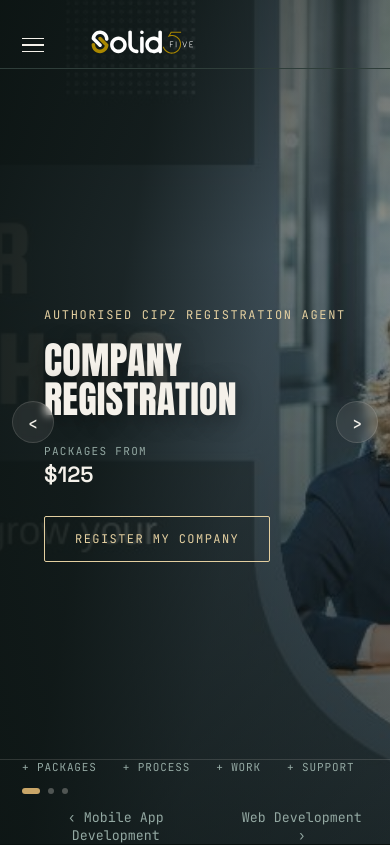
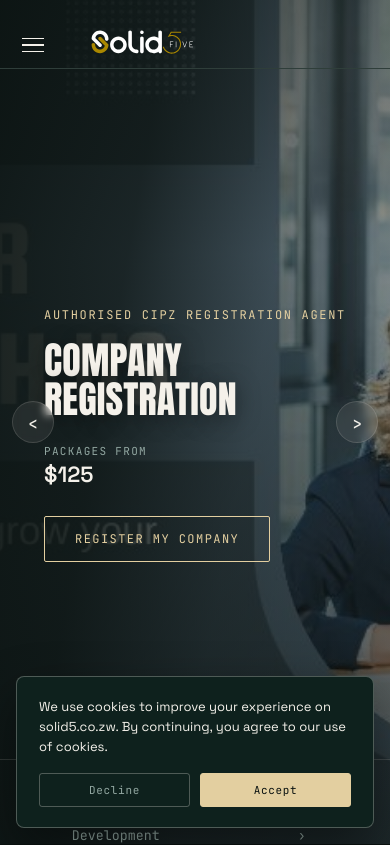
Before and after one commit to Solid5shield/solid5zw, a React (Vite) app: page / in a window 390 px wide. Shown: the top 845 px of the page. Built offline with nearby package versions, Linux system fonts and the light colour scheme.

Commit message:
Fix typo in image filename

```diff
--- a/index.html
+++ b/index.html
@@ -4,6 +4,7 @@
     <meta charset="UTF-8" />
     <meta name="viewport" content="width=device-width, initial-scale=1.0" />
     <title>Solid5 — Web &amp; Mobile App Development, Zimbabwe</title>
+      <link rel="icon" type="image/svg+xml" href="/favicon.svg" />
     <link rel="preconnect" href="https://fonts.googleapis.com">
     <link href="https://fonts.googleapis.com/css2?family=Anton&family=Space+Grotesk:wght@400;500;600;700&family=JetBrains+Mono:wght@400;500&display=swap" rel="stylesheet">
   </head>
--- a/src/App.jsx
+++ b/src/App.jsx
@@ -5,6 +5,7 @@ import Services from './components/Services.jsx'
 import About from './components/About.jsx'
 import Portfolio from './components/Portfolio.jsx'
 import Footer from './components/Footer.jsx'
+import CookieConsent from './components/CookieConsent.jsx'
 
 export default function App(){
   return (
@@ -18,6 +19,7 @@ export default function App(){
         <Portfolio />
       </main>
       <Footer />
+      <CookieConsent />
     </>
   )
 }
--- /dev/null
+++ b/src/components/CookieConsent.css
@@ -0,0 +1,61 @@
+.cookie-banner{
+  position: fixed;
+  left: 24px;
+  bottom: 24px;
+  z-index: 200;
+  max-width: 340px;
+  background: var(--teal-1);
+  border: 1px solid var(--line-strong);
+  border-radius: 8px;
+  padding: 20px 22px;
+  box-shadow: 0 20px 50px rgba(0,0,0,0.45);
+  animation: cookie-in .35s ease;
+}
+
+@keyframes cookie-in{
+  from{ opacity: 0; transform: translateY(12px); }
+  to{ opacity: 1; transform: translateY(0); }
+}
+
+.cookie-text{
+  font-family: var(--sans);
+  font-size: 13px;
+  line-height: 1.55;
+  color: var(--ink);
+  margin-bottom: 16px;
+}
+
+.cookie-actions{
+  display: flex;
+  gap: 10px;
+}
+
+.cookie-btn{
+  flex: 1;
+  padding: 9px 14px;
+  border-radius: 3px;
+  font-family: var(--mono);
+  font-size: 11px;
+  letter-spacing: 0.06em;
+  border: 1px solid var(--line-strong);
+  background: transparent;
+  color: var(--muted);
+  transition: background .15s ease, color .15s ease, border-color .15s ease;
+}
+.cookie-btn:hover{ color: var(--ink); border-color: var(--gold-soft); }
+
+.cookie-btn--accept{
+  background: var(--gold-soft);
+  border-color: var(--gold-soft);
+  color: var(--black);
+}
+.cookie-btn--accept:hover{ background: var(--gold); border-color: var(--gold); color: var(--black); }
+
+@media (max-width: 500px){
+  .cookie-banner{
+    left: 16px;
+    right: 16px;
+    bottom: 16px;
+    max-width: none;
+  }
+}
--- /dev/null
+++ b/src/components/CookieConsent.jsx
@@ -0,0 +1,37 @@
+import { useState, useEffect } from 'react'
+import './CookieConsent.css'
+
+const STORAGE_KEY = 'solid5-cookie-consent'
+
+export default function CookieConsent(){
+  const [visible, setVisible] = useState(false)
+
+  useEffect(() => {
+    const saved = localStorage.getItem(STORAGE_KEY)
+    if (!saved) setVisible(true)
+  }, [])
+
+  const respond = (choice) => {
+    localStorage.setItem(STORAGE_KEY, choice)
+    setVisible(false)
+  }
+
+  if (!visible) return null
+
+  return (
+    <div className="cookie-banner" role="dialog" aria-label="Cookie consent">
+      <p className="cookie-text">
+        We use cookies to improve your experience on solid5.co.zw.
+        By continuing, you agree to our use of cookies.
+      </p>
+      <div className="cookie-actions">
+        <button className="cookie-btn cookie-btn--decline" onClick={() => respond('declined')}>
+          Decline
+        </button>
+        <button className="cookie-btn cookie-btn--accept" onClick={() => respond('accepted')}>
+          Accept
+        </button>
+      </div>
+    </div>
+  )
+}
--- a/src/components/Portfolio.css
+++ b/src/components/Portfolio.css
@@ -26,7 +26,6 @@
   display: flex;
   align-items: center;
   justify-content: center;
-  gap: -40px;
   min-height: 340px;
 }
 
@@ -34,7 +33,7 @@
   position: absolute;
   top: 50%;
   transform: translateY(-50%);
-  z-index: 6;
+  z-index: 10;
   background: rgba(244, 241, 234, 0.06);
   border: 1px solid var(--line);
   color: var(--ink);
@@ -44,10 +43,10 @@
   font-size: 20px;
 }
 .work-arrow--left {
-  left: 6%;
+  left: 2%;
 }
 .work-arrow--right {
-  right: 6%;
+  right: 2%;
 }
 
 .work-card {
@@ -59,40 +58,57 @@
   text-align: center;
   font-family: var(--sans);
   color: var(--ink);
-}
-
-.work-card--side {
-  width: 220px;
-  height: 260px;
-  color: var(--muted);
-  font-size: 12px;
-  letter-spacing: 0.04em;
-  opacity: 0.7;
-}
-.work-card--left {
-  margin-right: -50px;
-  z-index: 1;
-  transform: scale(0.94);
-}
-.work-card--right {
-  margin-left: -50px;
-  z-index: 1;
-  transform: scale(0.94);
+  text-decoration: none;
+  transition:
+    transform 0.35s ease,
+    opacity 0.35s ease,
+    width 0.35s ease,
+    height 0.35s ease,
+    margin 0.35s ease;
+  flex-shrink: 0;
 }
 
 .work-card--active {
-  width: 300px;
-  height: 340px;
-  z-index: 3;
+  width: 280px;
+  height: 320px;
+  z-index: 5;
   flex-direction: column;
   gap: 12px;
   box-shadow: 0 30px 60px rgba(0, 0, 0, 0.5);
-  text-decoration: none;
   cursor: pointer;
-  transition: transform 0.2s ease;
 }
 .work-card--active:hover {
   transform: translateY(-4px);
+}
+
+.work-card--left,
+.work-card--right {
+  width: 180px;
+  height: 240px;
+  z-index: 3;
+  opacity: 0.65;
+  transform: scale(0.92);
+}
+.work-card--left {
+  margin-right: -34px;
+}
+.work-card--right {
+  margin-left: -34px;
+}
+
+.work-card--far-left,
+.work-card--far-right {
+  width: 110px;
+  height: 180px;
+  z-index: 1;
+  opacity: 0.32;
+  transform: scale(0.85);
+}
+.work-card--far-left {
+  margin-right: -30px;
+}
+.work-card--far-right {
+  margin-left: -30px;
 }
 
 .work-card-type {
@@ -104,9 +120,15 @@
 }
 .work-card-label {
   font-weight: 600;
-  font-size: 19px;
-  padding: 0 20px;
+  font-size: 18px;
+  padding: 0 18px;
   text-shadow: 0 2px 12px rgba(0, 0, 0, 0.5);
+}
+.work-card-label--dim {
+  font-size: 11px;
+  letter-spacing: 0.03em;
+  color: var(--muted);
+  padding: 0 10px;
 }
 .work-card-tap {
   font-family: var(--mono);
@@ -119,6 +141,7 @@
 .work-dots {
   display: flex;
   justify-content: center;
+  flex-wrap: wrap;
   gap: 8px;
   margin-top: 34px;
 }
@@ -144,8 +167,15 @@
   color: var(--muted);
 }
 
-@media (max-width: 700px) {
-  .work-card--side {
+@media (max-width: 900px) {
+  .work-card--far-left,
+  .work-card--far-right {
+    display: none;
+  }
+}
+@media (max-width: 620px) {
+  .work-card--left,
+  .work-card--right {
     display: none;
   }
   .work-arrow--left {
--- a/src/components/Portfolio.jsx
+++ b/src/components/Portfolio.jsx
@@ -1,4 +1,4 @@
-import { useState } from 'react'
+import { useState, useEffect, useRef } from 'react'
 import kraalMarketImg from '../assets/portfolio/kraal-market.png'
 import gerboAiImg from '../assets/portfolio/gerbo-ai.png'
 import videolidImg from '../assets/portfolio/videolid.png'
@@ -20,6 +20,8 @@ const PROJECTS = [
   { label: 'SolidFlo App', type: 'Mobile', image: solidfloAppImg },
 ]
 
+const AUTO_SLIDE_MS = 3800
+
 // Layered background: dark gradient sits on top of the image so text stays readable.
 const cardBg = (image, strength = 0.65) => ({
   backgroundImage: `linear-gradient(180deg, rgba(10,18,16,${strength - 0.3}), rgba(10,18,16,${strength})), url(${image})`,
@@ -27,21 +29,37 @@ const cardBg = (image, strength = 0.65) => ({
   backgroundPosition: 'center',
 })
 
+// Position of each visible slot relative to the active card.
+const SLOTS = [
+  { offset: -2, className: 'work-card--far-left' },
+  { offset: -1, className: 'work-card--left' },
+  { offset: 0, className: 'work-card--active' },
+  { offset: 1, className: 'work-card--right' },
+  { offset: 2, className: 'work-card--far-right' },
+]
+
 export default function Portfolio(){
   const [index, setIndex] = useState(0)
+  const [paused, setPaused] = useState(false)
+  const timerRef = useRef(null)
+
   const go = (dir) => setIndex(i => (i + dir + PROJECTS.length) % PROJECTS.length)
 
-  const left = PROJECTS[(index - 1 + PROJECTS.length) % PROJECTS.length]
-  const active = PROJECTS[index]
-  const right = PROJECTS[(index + 1) % PROJECTS.length]
+  useEffect(() => {
+    if (paused) return
+    timerRef.current = setInterval(() => go(1), AUTO_SLIDE_MS)
+    return () => clearInterval(timerRef.current)
+  }, [paused])
 
-  const ActiveTag = active.url ? 'a' : 'div'
-  const activeProps = active.url
-    ? { href: active.url, target: '_blank', rel: 'noopener noreferrer' }
-    : {}
+  const project = (offset) => PROJECTS[(index + offset + PROJECTS.length) % PROJECTS.length]
 
   return (
-    <section className="work" id="work">
+    <section
+      className="work"
+      id="work"
+      onMouseEnter={() => setPaused(true)}
+      onMouseLeave={() => setPaused(false)}
+    >
       <div className="container work-top">
         <ul className="work-features">
           <li>+ TOP PROJECTS</li>
@@ -54,33 +72,36 @@ export default function Portfolio(){
       <div className="work-stage">
         <button className="work-arrow work-arrow--left" onClick={() => go(-1)} aria-label="Previous project">‹</button>
 
-        <div
-          className="work-card work-card--side work-card--left"
-          style={cardBg(left.image, 0.8)}
-          aria-hidden="true"
-        >
-          <span>{left.label}</span>
-        </div>
+        {SLOTS.map(({ offset, className }) => {
+          const p = project(offset)
+          const isActive = offset === 0
+          const Tag = isActive && p.url ? 'a' : 'div'
+          const tagProps = isActive && p.url
+            ? { href: p.url, target: '_blank', rel: 'noopener noreferrer' }
+            : {}
 
-        <ActiveTag
-          className="work-card work-card--active"
-          style={cardBg(active.image, 0.55)}
-          {...activeProps}
-        >
-          <span className="work-card-type">{active.type}</span>
-          <span className="work-card-label">{active.label}</span>
-          <span className="work-card-tap">
-            {active.url ? 'VISIT SITE ↗' : 'MOBILE APP'}
-          </span>
-        </ActiveTag>
-
-        <div
-          className="work-card work-card--side work-card--right"
-          style={cardBg(right.image, 0.8)}
-          aria-hidden="true"
-        >
-          <span>{right.label}</span>
-        </div>
+          return (
+            <Tag
+              key={`${index}-${offset}`}
+              className={`work-card ${className}`}
+              style={cardBg(p.image, isActive ? 0.55 : 0.82)}
+              aria-hidden={!isActive}
+              {...tagProps}
+            >
+              {isActive ? (
+                <>
+                  <span className="work-card-type">{p.type}</span>
+                  <span className="work-card-label">{p.label}</span>
+                  <span className="work-card-tap">
+                    {p.url ? 'VISIT SITE ↗' : 'MOBILE APP'}
+                  </span>
+                </>
+              ) : (
+                <span className="work-card-label--dim">{p.label}</span>
+              )}
+            </Tag>
+          )
+        })}
 
         <button className="work-arrow work-arrow--right" onClick={() => go(1)} aria-label="Next project">›</button>
       </div>
@@ -97,8 +118,8 @@ export default function Portfolio(){
       </div>
 
       <div className="container work-footer">
-        <span>{PROJECTS[(index - 1 + PROJECTS.length) % PROJECTS.length].label}</span>
-        <span>{PROJECTS[(index + 1) % PROJECTS.length].label} ›</span>
+        <span>{project(-1).label}</span>
+        <span>{project(1).label} ›</span>
       </div>
     </section>
   )
```
